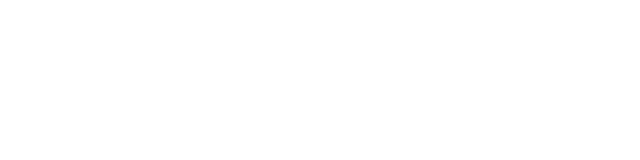
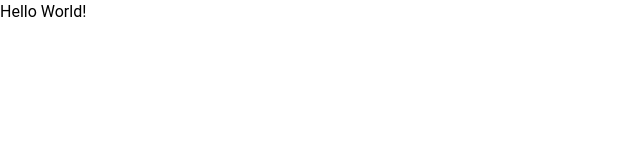
Before and after one commit to jaka-mursidm/mini-project-react, a React (Vite) app: page / in a window 1280 px wide. Shown: the top 160 px of the page, without its empty margins (0-640 px from the left). Built offline with nearby package versions, Linux system fonts and the light colour scheme.

Commit message:
Menampilkan text Hello World!

```diff
--- a/src/App.jsx
+++ b/src/App.jsx
@@ -2,6 +2,11 @@
 import React from 'react'
 const App = () => {
 
+  return (
+
+  <h1>Hello World!</h1>
+
+  );
 }
 
 export default App
```
